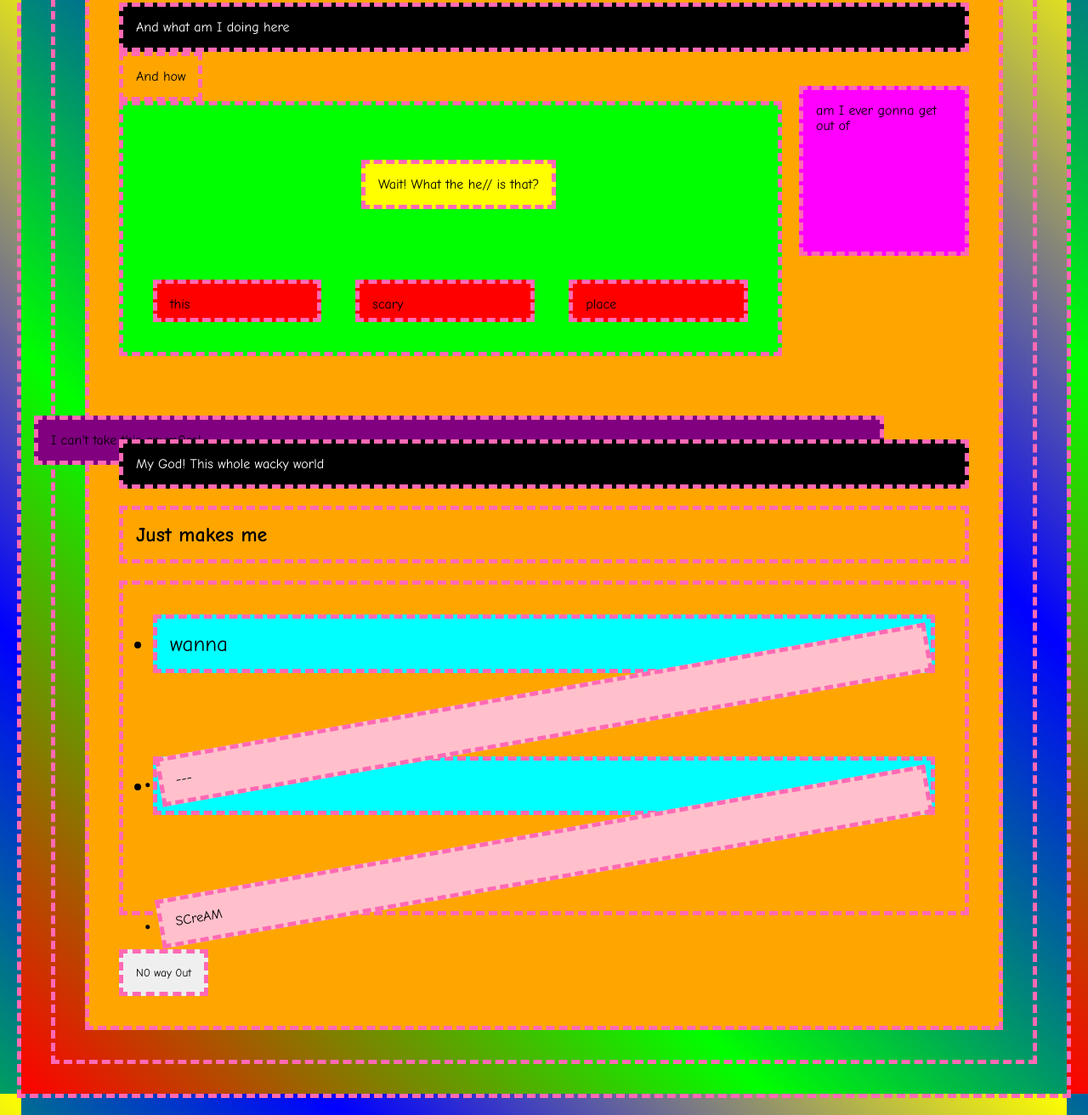
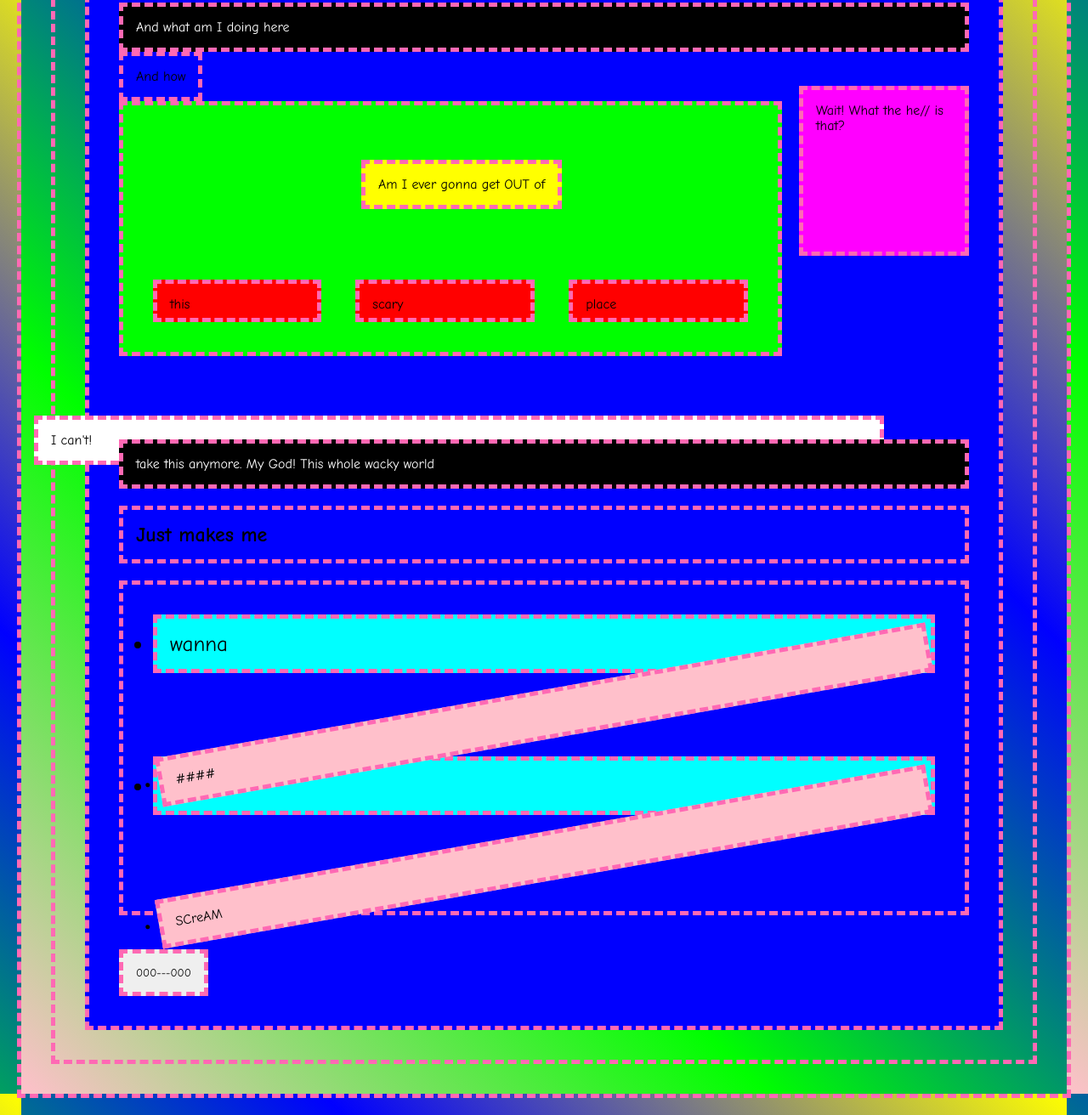
Before and after one commit to aoanbe-ui/Ugly-site, a plain HTML site: page index.html in a window 1280 px wide. Shown: the part 137-1449 px from the top of the page at 85% size. Drawn offline with Linux system fonts and the light colour scheme.

Commit message:
Update index.html

```diff
--- a/index.html
+++ b/index.html
@@ -16,12 +16,12 @@
 }
 
 body {
-  background: linear-gradient(45deg, red, lime, blue, yellow);
+  background: linear-gradient(45deg, pink, lime, blue, yellow);
   overflow-x: hidden;
 }
 
 div.container {
-  background: orange;
+  background: blue;
   position: relative;
 }
 
@@ -81,7 +81,7 @@ h1 ~ span {
   position: relative;
   top: 50px;
   left: -100px;
-  background: purple;
+  background: white;
 }
 
 .sticky {
@@ -133,7 +133,7 @@ li:nth-child(even) {
   <p>And what am I doing here</p>
   <span> And how </span>
 
-  <div class="floaty"> am I ever gonna get out of </div>
+  <div class="floaty"> Wait! What the he// is that? </div>
 
   <div class="flexbox">
     <div>this</div>
@@ -141,21 +141,21 @@ li:nth-child(even) {
     <div>place</div>
   </div>
 
-  <div class="absolute-box">Wait! What the he// is that?</div>
-  <div class="relative-box">I can't take this anym0re!</div>
+  <div class="absolute-box">Am I ever gonna get OUT of</div>
+  <div class="relative-box"> I can't! </div>
 
-  <div class="sticky">My God! This whole wacky world</div>
+  <div class="sticky"> take this anymore. My God! This whole wacky world</div>
 
   <h2>Just makes me</h2>
 
   <ul>
     <li>wanna</li>
-    <li>---</li>
+    <li>####</li>
     <li>####</li>
     <li>SCreAM</li>
   </ul>
 
-  <button>N0 way 0ut</button>
+  <button>000---000</button>
 
 </div>
 
```
